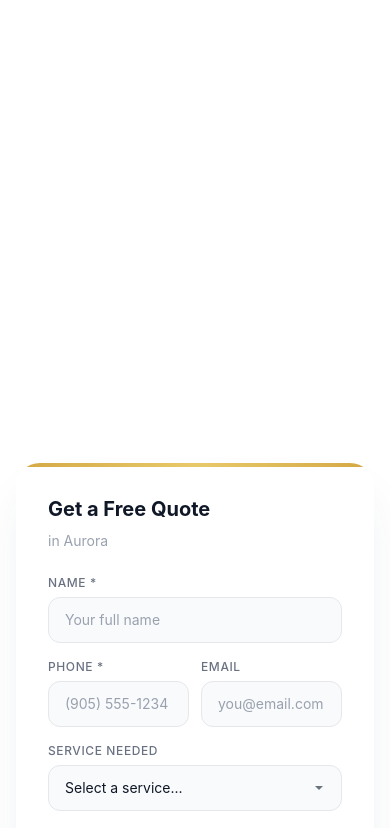
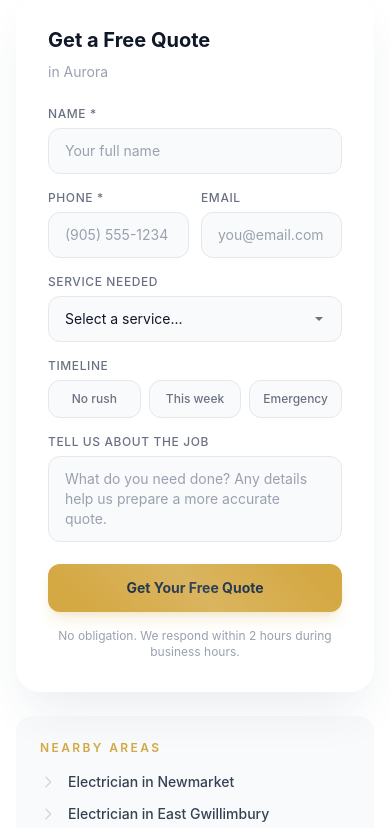
Before and after one commit to staybookt/tce-website, a Next.js app: page /areas/aurora in a window 390 px wide. Shown: the part 3866-4694 px from the top of the page. Built offline with nearby package versions, Linux system fonts and the light colour scheme.

Commit message:
Upgrade to 8.5/10: FAQs, pricing guidance, unique area content, form UX, process steps, guarantee

```diff
--- a/src/app/areas/[slug]/page.tsx
+++ b/src/app/areas/[slug]/page.tsx
@@ -15,24 +15,31 @@ export async function generateStaticParams() {
 
 export async function generateMetadata({ params }: Props): Promise<Metadata> {
   const { slug } = await params;
-  const area = client.areas.find((a) => a.slug === slug);
+  const area = client.areas.find((a) => a.slug === slug) as any;
   if (!area) return {};
   return {
     title: `Electrician in ${area.name}, ON`,
-    description: `${client.name} provides licensed electrical services in ${area.name}, Ontario. Panel upgrades, EV chargers, wiring, landscape lighting. ESA licensed, fully insured. Call ${client.phone}.`,
+    description: `${client.name} provides licensed electrical services in ${area.name}, Ontario. ${area.topServices ? area.topServices.slice(0, 3).join(', ') + ', and more.' : 'Panel upgrades, EV chargers, wiring, landscape lighting.'} ESA licensed, fully insured. Call ${client.phone}.`,
   };
 }
 
 export default async function AreaPage({ params }: Props) {
   const { slug } = await params;
-  const area = client.areas.find((a) => a.slug === slug);
+  const area = client.areas.find((a) => a.slug === slug) as any;
   if (!area) notFound();
 
   const nearbyAreas = client.areas.filter((a) => a.slug !== slug).slice(0, 5);
+  const topServiceNames = area.topServices || [];
+  const topServices = topServiceNames
+    .map((name: string) => client.services.find((s) => s.name === name))
+    .filter(Boolean);
+  const otherServices = client.services.filter(
+    (s) => !topServiceNames.includes(s.name)
+  ).slice(0, 4);
 
   return (
     <>
-      {/* Hero — immersive */}
+      {/* Hero */}
       <section className="relative min-h-[50vh] flex items-end overflow-hidden">
         <div className="absolute inset-0">
           <img
@@ -45,7 +52,6 @@ export default async function AreaPage({ params }: Props) {
         </div>
         <div className="relative max-w-7xl mx-auto px-4 w-full pb-16 pt-40">
           <div style={{ animation: 'fadeInUp 1s cubic-bezier(0.16, 1, 0.3, 1)' }}>
-            {/* Breadcrumb */}
             <div className="flex items-center gap-2 text-sm text-white/40 mb-6">
               <Link href="/" className="hover:text-gold transition-colors">Home</Link>
               <span>/</span>
@@ -69,7 +75,7 @@ export default async function AreaPage({ params }: Props) {
         <div className="max-w-7xl mx-auto px-4">
           <div className="grid lg:grid-cols-3 gap-16">
             <div className="lg:col-span-2 space-y-16">
-              {/* Intro */}
+              {/* Intro with unique area content */}
               <div className="animate-on-scroll">
                 <p className="text-gold font-semibold text-sm uppercase tracking-[0.2em] mb-4">Local Service</p>
                 <h2 className="text-3xl md:text-4xl font-bold text-gray-900 mb-8 tracking-tight">
@@ -77,19 +83,38 @@ export default async function AreaPage({ params }: Props) {
                   <span className="gradient-text">{area.name}.</span>
                 </h2>
                 <div className="space-y-5 text-gray-600 leading-relaxed text-[17px]">
+                  {area.description ? (
+                    <p>{area.description}</p>
+                  ) : (
+                    <p>
+                      {client.name} has been serving {area.name} and the broader {area.region} area for over {client.yearsInBusiness} years.
+                      When you call us, you're getting a local electrician who knows the area, understands the housing stock,
+                      and can be at your door the same day for most jobs.
+                    </p>
+                  )}
                   <p>
-                    {client.name} has been serving {area.name} and the broader {area.region} area for over {client.yearsInBusiness} years.
-                    When you call us, you're getting a local electrician who knows the area, understands the housing stock,
-                    and can be at your door the same day for most jobs.
-                  </p>
-                  <p>
-                    We handle everything from a single outlet repair to a full house rewire. Every job comes with an ESA permit
-                    where required, a clean jobsite, and a clear quote before any work starts. No surprises.
+                    Every job comes with an ESA permit where required, a clean jobsite, and a clear quote before any work starts. No surprises, no upselling, no hidden charges.
                   </p>
                 </div>
               </div>
 
-              {/* Why choose us — premium cards */}
+              {/* Popular services in this area */}
+              {topServices.length > 0 && (
+                <div className="animate-on-scroll">
+                  <p className="text-gold font-semibold text-sm uppercase tracking-[0.2em] mb-4">Most Requested</p>
+                  <h2 className="text-3xl md:text-4xl font-bold text-gray-900 mb-8 tracking-tight">
+                    Popular in{' '}
+                    <span className="gradient-text">{area.name}.</span>
+                  </h2>
+                  <div className="grid sm:grid-cols-2 lg:grid-cols-3 gap-4 stagger-children">
+                    {topServices.map((service: any) => (
+                      <ServiceCard key={service.slug} {...service} />
+                    ))}
+                  </div>
+                </div>
+              )}
+
+              {/* Why choose us */}
               <div className="animate-on-scroll">
                 <p className="text-gold font-semibold text-sm uppercase tracking-[0.2em] mb-4">Why Us</p>
                 <h2 className="text-3xl md:text-4xl font-bold text-gray-900 mb-8 tracking-tight">
@@ -118,16 +143,28 @@ export default async function AreaPage({ params }: Props) {
                 </div>
               </div>
 
-              {/* Services in this area */}
+              {/* All services list */}
               <div className="animate-on-scroll">
-                <p className="text-gold font-semibold text-sm uppercase tracking-[0.2em] mb-4">Available Services</p>
+                <p className="text-gold font-semibold text-sm uppercase tracking-[0.2em] mb-4">Full Service List</p>
                 <h2 className="text-3xl md:text-4xl font-bold text-gray-900 mb-8 tracking-tight">
-                  Services in{' '}
+                  All services in{' '}
                   <span className="gradient-text">{area.name}.</span>
                 </h2>
                 <div className="grid grid-cols-1 sm:grid-cols-2 gap-4 stagger-children">
                   {client.services.map((service) => (
-                    <ServiceCard key={service.slug} {...service} />
+                    <Link
+                      key={service.slug}
+                      href={`/services/${service.slug}`}
+                      className="flex items-center gap-4 bg-gray-50 rounded-xl p-5 group hover:bg-gold/5 transition-colors duration-300"
+                    >
+                      <svg viewBox="0 0 24 24" className="w-5 h-5 text-gray-300 group-hover:text-gold transition-colors shrink-0" fill="none" stroke="currentColor" strokeWidth="2">
+                        <path strokeLinecap="round" strokeLinejoin="round" d="M13 2L3 14h9l-1 8 10-12h-9l1-8z" />
+                      </svg>
+                      <div>
+                        <p className="font-semibold text-gray-900 text-sm group-hover:text-gold transition-colors">{service.name}</p>
+                        <p className="text-gray-400 text-xs mt-0.5">{service.shortDescription}</p>
+                      </div>
+                    </Link>
                   ))}
                 </div>
               </div>
@@ -143,7 +180,6 @@ export default async function AreaPage({ params }: Props) {
                   <QuoteForm />
                 </div>
 
-                {/* Nearby areas */}
                 <div className="mt-6 bg-gray-50 rounded-2xl p-6">
                   <p className="text-gold font-semibold text-xs uppercase tracking-[0.2em] mb-4">Nearby Areas</p>
                   <ul className="space-y-3">
--- a/src/app/globals.css
+++ b/src/app/globals.css
@@ -296,3 +296,48 @@ a[href^="tel:"] {
   font-variant-numeric: tabular-nums;
   letter-spacing: -0.02em;
 }
+
+/* FAQ accordion */
+details summary::-webkit-details-marker {
+  display: none;
+}
+
+details summary::marker {
+  display: none;
+  content: '';
+}
+
+details[open] summary {
+  border-bottom: 1px solid rgba(0, 0, 0, 0.05);
+}
+
+/* Form focus transitions */
+input:focus,
+select:focus,
+textarea:focus {
+  transition: all 0.2s cubic-bezier(0.16, 1, 0.3, 1);
+}
+
+/* Select dropdown arrow fix */
+select {
+  background-repeat: no-repeat;
+  background-position: right 16px center;
+  padding-right: 40px;
+}
+
+/* Timeline urgency selector */
+.urgency-btn {
+  transition: all 0.2s cubic-bezier(0.16, 1, 0.3, 1);
+}
+
+/* Smooth step counter transitions */
+@keyframes countIn {
+  from {
+    opacity: 0;
+    transform: scale(0.5);
+  }
+  to {
+    opacity: 1;
+    transform: scale(1);
+  }
+}
```
